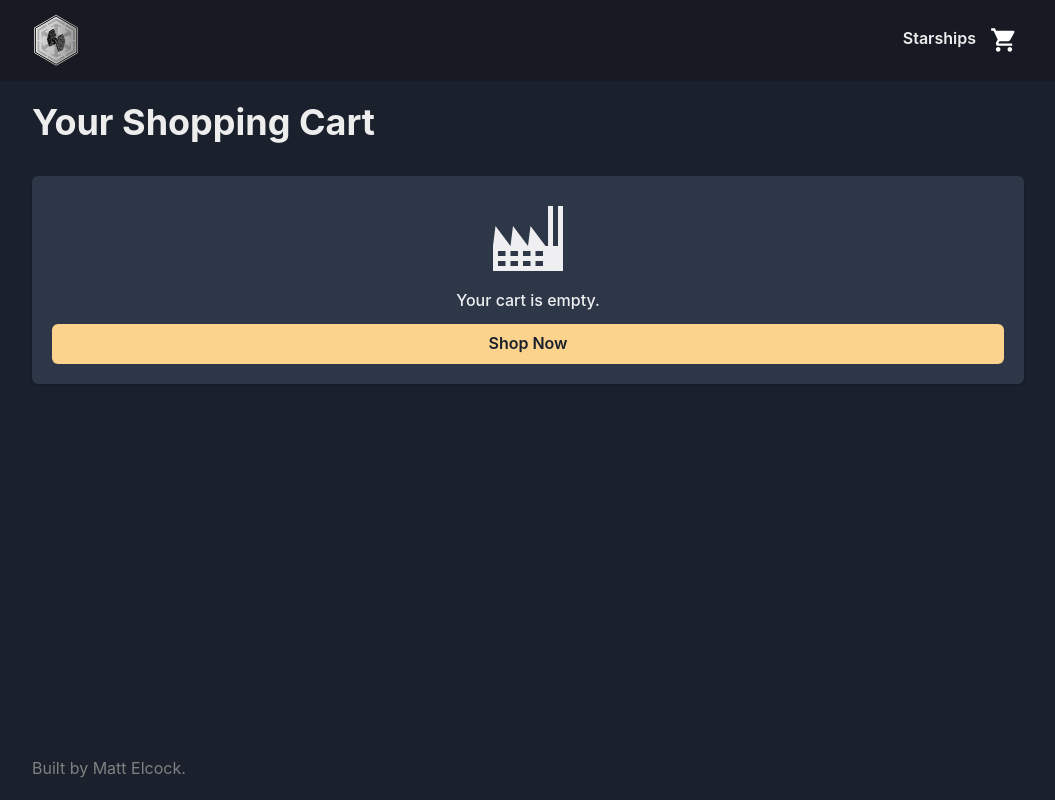
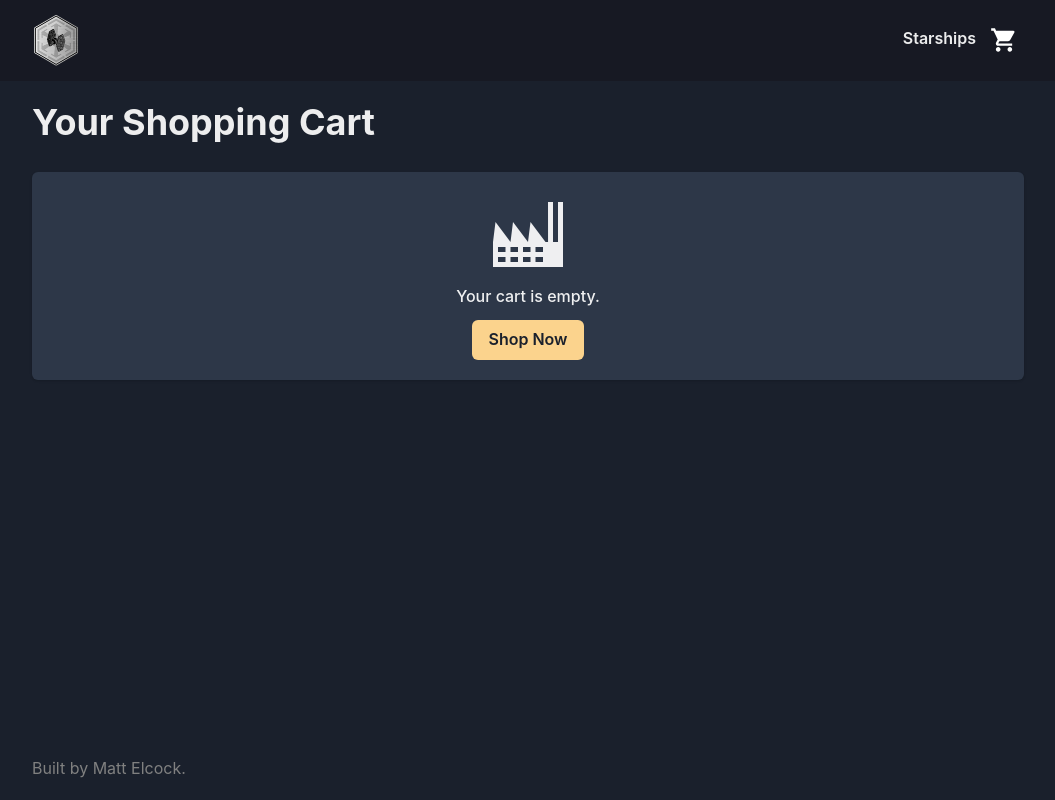
Before and after one commit to MattElcock/Jurgoran-Shipyard, a Next.js app in the folder frontend/: page /shop/cart in a window 1280 px wide. Shown: the whole page, without its empty margins (112-1167 px from the left). Built offline with nearby package versions, Linux system fonts and the light colour scheme.

Commit message:
refactor: cart desktop

```diff
--- a/frontend/src/containers/CartSummary/CartSummary.tsx
+++ b/frontend/src/containers/CartSummary/CartSummary.tsx
@@ -34,8 +34,41 @@ const CartSummary = () => {
     remove(newShoppingCart, (item) => item.name === cartItem.name)
     updateShoppingCart(newShoppingCart)
   }
+
+  if (shoppingCart.length === 0) {
     return (
-    <Stack spacing={6}>
+      <Card>
+        <CardBody>
+          <Stack spacing={3} alignItems="center">
+            <Box
+              display="flex"
+              flexDirection="column"
+              alignItems="center"
+              gap={3}
+            >
+              <Icon as={GiFactory} w={20} h={20} />
+              <Text fontWeight="medium">Your cart is empty.</Text>
+            </Box>
+            <Link href="/shop/starships" passHref>
+              <Button
+                width={{ base: 'full', md: 'fit-content' }}
+                colorScheme="orange"
+              >
+                Shop Now
+              </Button>
+            </Link>
+          </Stack>
+        </CardBody>
+      </Card>
+    )
+  }
+  return (
+    <Box
+      display="grid"
+      gridTemplateAreas={{ base: "'cart' 'summary'", md: "'cart summary'" }}
+      gap={{ base: 5, md: 20 }}
+    >
+      <Box gridArea="cart">
         <List>
           {quantifiedShoppingCart.map((cartItem, i) => (
             <ListItem key={cartItem.name} mt={i > 0 ? 4 : 0}>
@@ -45,12 +78,15 @@ const CartSummary = () => {
                 requisition={cartItem.requisition}
                 costPerItem={cartItem.cost}
                 quantity={cartItem.quantity}
-              removeFromBasketHandler={() => removeFromBasketHandler(cartItem)}
+                removeFromBasketHandler={() =>
+                  removeFromBasketHandler(cartItem)
+                }
               />
             </ListItem>
           ))}
         </List>
-      {shoppingCart.length > 0 ? (
+      </Box>
+      <Box gridArea="summary">
         <Card>
           <CardBody>
             <Stack spacing={3}>
@@ -79,29 +115,8 @@ const CartSummary = () => {
             </Stack>
           </CardBody>
         </Card>
-      ) : (
-        <Card>
-          <CardBody>
-            <Stack spacing={3}>
-              <Box
-                display="flex"
-                flexDirection="column"
-                alignItems="center"
-                gap={3}
-              >
-                <Icon as={GiFactory} w={20} h={20} />
-                <Text fontWeight="medium">Your cart is empty.</Text>
       </Box>
-              <Link href="/shop/starships" passHref>
-                <Button width="full" colorScheme="orange">
-                  Shop Now
-                </Button>
-              </Link>
-            </Stack>
-          </CardBody>
-        </Card>
-      )}
-    </Stack>
+    </Box>
   )
 }
 
--- a/frontend/src/pages/shop/cart/index.tsx
+++ b/frontend/src/pages/shop/cart/index.tsx
@@ -1,4 +1,4 @@
-import { Box, Heading } from '@chakra-ui/react'
+import { Stack, Heading } from '@chakra-ui/react'
 import dynamic from 'next/dynamic'
 import Head from 'next/head'
 
@@ -18,12 +18,12 @@ const Cart = () => {
       <Head>
         <title>Shopping Cart | Jurgoran Shipyard</title>
       </Head>
-      <Box>
+      <Stack spacing={5}>
         <Heading as="h1" mb={2}>
           Your Shopping Cart
         </Heading>
         <DynamicCartSummary />
-      </Box>
+      </Stack>
     </>
   )
 }
```
Lines whose indentation alone changed are shown as unchanged.
